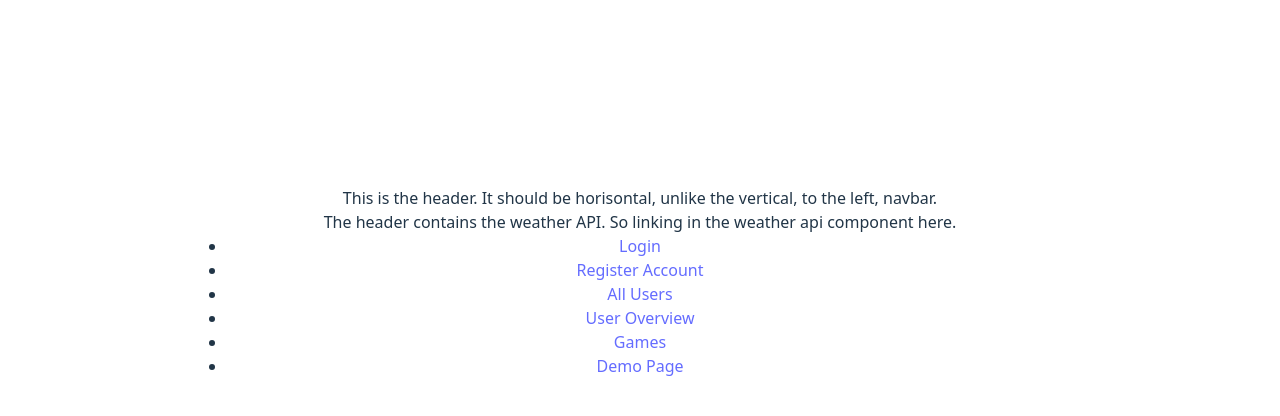
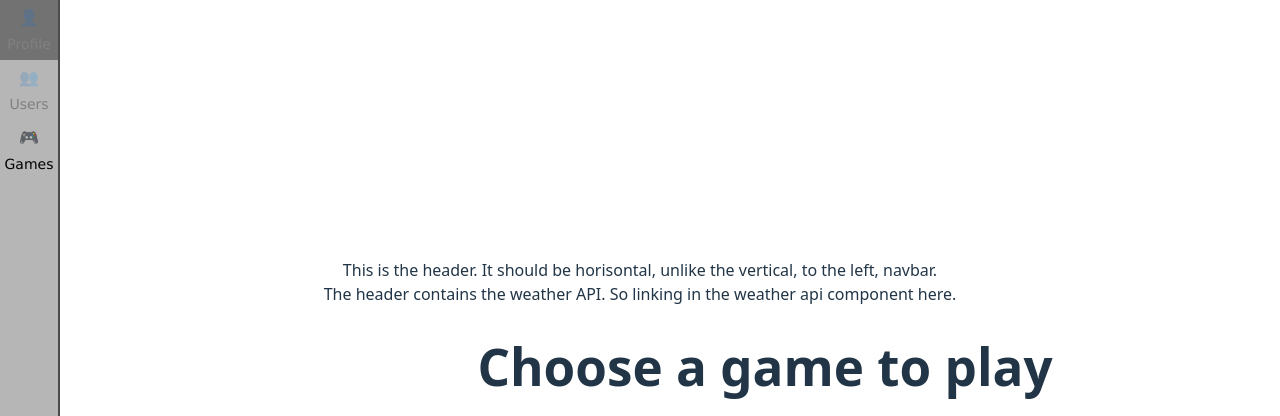
Before and after one commit to IdaSofieKarlsson/backend-sundsgarden-group-project-2, a React (Vite) app in the folder group-project-2/: page /games in a window 1280 px wide. Shown: the top 416 px of the page. Built offline with nearby package versions, Linux system fonts and the light colour scheme; no server answers.

Commit message:
Modified the navbar to fit the project's requirements of having a sidebar

```diff
--- a/group-project-2/src/components/Navbar.tsx
+++ b/group-project-2/src/components/Navbar.tsx
@@ -1,30 +1,26 @@
-import { Link } from "react-router-dom";
+import "../styles/Navbar.css";
+import { NavbarData } from "./NavbarData.tsx";
 
 function Navbar() {
   return (
-    <div>
-      <nav>
-        <ul>
-          <li>
-            <Link to="/">Login</Link>
-          </li>
-          <li>
-            <Link to="/register">Register Account</Link>
-          </li>
-          <li>
-            <Link to="/all-users">All Users</Link>
-          </li>
-          <li>
-            <Link to="/user-overview">User Overview</Link>
-          </li>
-          <li>
-            <Link to="/games">Games</Link>
-          </li>
-          <li>
-            <Link to="/demo-page">Demo Page</Link>
-          </li>
-        </ul>
-      </nav>
+    <div className="Navbar">
+      <ul className="NavbarList">
+        {NavbarData.map((val, key) => {
+          return (
+            <li
+              key={key}
+              className="row"
+              id={window.location.pathname === val.path ? "active" : ""}
+              onClick={() => {
+                window.location.pathname = val.path;
+              }}
+            >
+              {" "}
+              <div id="icon">{val.icon}</div> <div id="title">{val.title}</div>
+            </li>
+          );
+        })}
+      </ul>
     </div>
   );
 }
--- /dev/null
+++ b/group-project-2/src/components/NavbarData.tsx
@@ -0,0 +1,17 @@
+export const NavbarData = [
+  {
+    title: "Profile",
+    icon: "👤",
+    path: "/profile",
+  },
+  {
+    title: "Users",
+    icon: "👥",
+    path: "/users",
+  },
+  {
+    title: "Games",
+    icon: "🎮",
+    path: "/games",
+  },
+];
--- /dev/null
+++ b/group-project-2/src/styles/Navbar.css
@@ -0,0 +1,58 @@
+.Navbar {
+  position: fixed;
+  top: 0;
+  left: 0;
+  height: 100vh;
+  width: 60px;
+  background-color: rgb(182, 182, 182);
+  border-right: 2px solid rgb(75, 75, 75);
+  color: rgb(128, 128, 128);
+  font-family: "Lucida Sans", "Lucida Sans Regular", "Lucida Grande",
+    "Lucida Sans Unicode", Geneva, Verdana, sans-serif;
+  z-index: 1000;
+}
+
+.NavbarList {
+  height: auto;
+  width: 100%;
+  padding: 0;
+}
+
+.NavbarList .row {
+  width: 100%;
+  height: 60px;
+  list-style-type: none;
+  margin: 0%;
+  display: flex;
+  flex-direction: column;
+  justify-content: center;
+  align-items: center;
+}
+
+.NavbarList .row:hover {
+  cursor: pointer;
+  background-color: rgb(114, 114, 114);
+}
+
+.NavbarList #active {
+  color: #000000;
+}
+
+.row #icon {
+  width: 100%;
+  display: flex;
+  justify-content: center;
+  align-items: center;
+  margin-bottom: 4px;
+  opacity: 0.2;
+}
+
+.NavbarList #active #icon {
+  opacity: 1;
+}
+
+.row #title {
+  width: 100%;
+  font-size: 14px;
+  text-align: center;
+}
```
